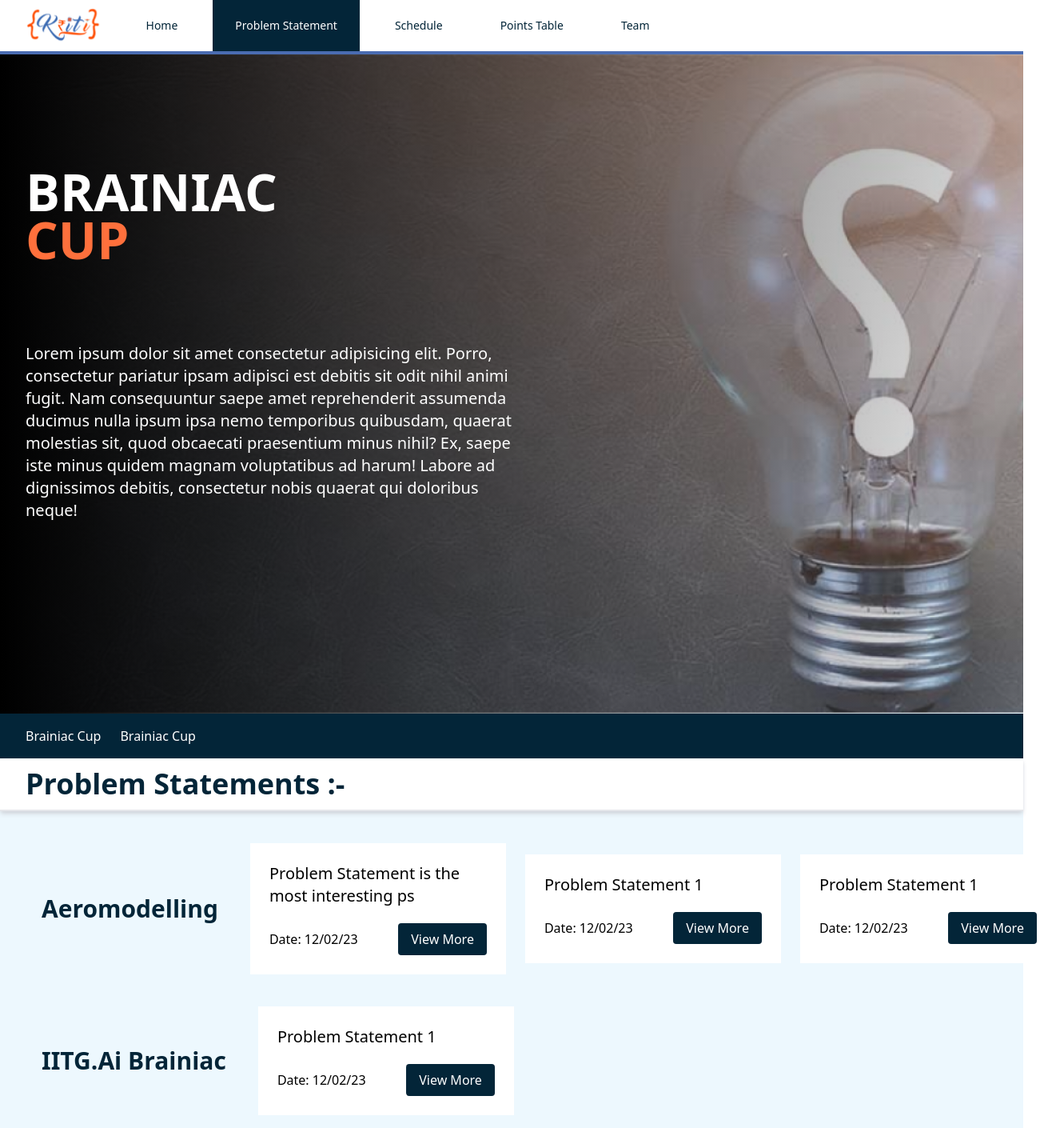
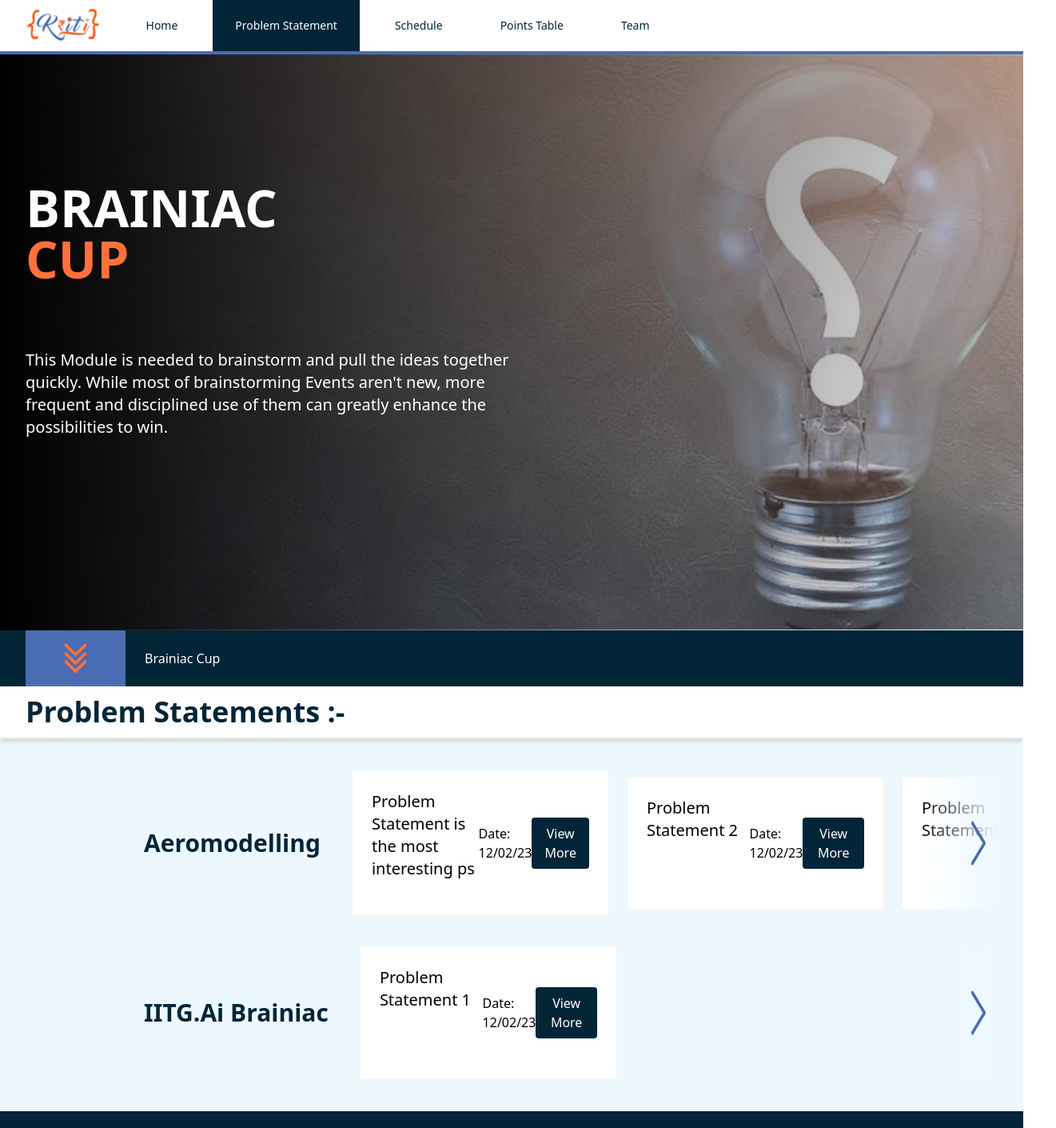
Before and after one commit to techboard-iitg/kriti23, a React (Vite) app: page /problem-statement in a window 1280 px wide. Shown: the top 1410 px of the page at 80% size, 1321 px wide, since content can reach past the window. Built offline with nearby package versions, Linux system fonts and the light colour scheme.

Commit message:
problem statement done

```diff
--- a/src/components/navbar.jsx
+++ b/src/components/navbar.jsx
@@ -77,7 +77,7 @@ export default function Navbar() {
             </div>
           </div>
 
-          {/* <Disclosure.Panel className='sm:hidden'>
+          <Disclosure.Panel className='sm:hidden'>
             <div className='space-y-1 px-2 pt-2 pb-3'>
               {navigation.map((item) => (
                 <NavLink
@@ -97,7 +97,7 @@ export default function Navbar() {
                 </NavLink>
               ))}
             </div>
-          </Disclosure.Panel> */}
+          </Disclosure.Panel>
         </>
       )}
     </Disclosure>
--- a/src/components/ps-component.jsx
+++ b/src/components/ps-component.jsx
@@ -2,7 +2,7 @@ import React from "react";
 
 const PSComponent = ({ title, date, link }) => {
   return (
-    <div className='bg-white p-6 w-[20rem]'>
+    <div className='bg-white p-6 w-[20rem] min-h-[10.3rem] flex justify-between'>
       <h1 className='text-xl mb-5'> {title} </h1>
       <div className='flex justify-between items-center'>
         <div>Date: {date}</div>
--- /dev/null
+++ b/src/components/ps-home-component .jsx
@@ -0,0 +1,18 @@
+import React from 'react';
+
+const PSHomeComponent = ({item}) => {
+  return (
+    <div className='flex flex-col w-2/6 bg-white border-2 border-customBlue-300'>
+      <div className='relative border-b-2 border-customBlue-300 z-0'>
+        <h1 className='absolute bottom-0 left-0 text-5xl p-4 text-white'>{item.title}</h1>
+        <img src={item.image} alt={item.alt} className='h-64 mx-auto z-0' style={{position: "initial"}} />
+      </div>
+      <div className='text-black px-6 py-8'>
+        <p className='text-base'>{item.desc}</p>
+        <a href={item.link} className='text-sm text-blue-500 underline cursor-pointer'>Learn More</a>
+      </div>
+    </div>
+  );
+}
+
+export default PSHomeComponent;
--- a/src/routes/home.jsx
+++ b/src/routes/home.jsx
@@ -8,6 +8,7 @@ import homeImage from "../assets/Frame1.jpg";
 import KritiLogo from "../assets/kriti-logo.svg"
 import TechboardLogo from "../assets/techboard-logo.svg"
 import { Parallax, Background } from "react-parallax";
+import PSHomeComponent from "../components/ps-home-component ";
 
 export default function Home() {
 
@@ -24,6 +25,15 @@ export default function Home() {
             window.removeEventListener('resize', changeWidth)
         }
     },[])
+
+    const data = [
+        {
+            image: "https://www.shutterstock.com/image-photo/closeup-photo-amazing-short-hairdo-600w-1617540484.jpg",
+            title: "Hostel 1",
+            desc: "Lorem ipsum dolor sit amet, consectetur adipiscing elit, sed do eiusmod tempor incididunt ut labore et dolore magna aliqua. Ut enim ad minim veniam, quis nostrud exercitation ullamco laboris nisi ut aliquip ex ea commodo consequat.",
+            link: "/hostel1"
+        }
+    ]
 
     useEffect(() => {
         sanityClient
@@ -230,6 +240,12 @@ export default function Home() {
                 </Link>
                 <br/><br/><br/>
 
+                {data.map((item, index) => {
+                    return <PSHomeComponent item={item} key={index}/>
+                })}
+
+
+
             </div>
             <Footer />
         </div>
--- a/src/routes/problem-statement.jsx
+++ b/src/routes/problem-statement.jsx
@@ -3,6 +3,9 @@ import Footer from "../components/footer";
 import Navbar from "../components/navbar";
 import ProblemStatementImage from "../assets/problem-statement.png";
 import PSComponent from "../components/ps-component";
+import { ChevronRightIcon } from "@heroicons/react/24/outline";
+import "./scrollbar-hide.css";
+import DownArrow from "../assets/down-arrow.svg";
 
 const ProblemStatement = () => {
   const cupsName = ["Brainiac Cup", "Brainiac Cup"];
@@ -18,12 +21,22 @@ const ProblemStatement = () => {
             link: "https://www.google.com",
           },
           {
-            title: "Problem Statement 1",
+            title: "Problem Statement 2",
             date: "12/02/23",
             link: "https://www.google.com",
           },
           {
-            title: "Problem Statement 1",
+            title: "Problem Statement 3",
+            date: "12/02/23",
+            link: "https://www.google.com",
+          },
+          {
+            title: "Problem Statement 4",
+            date: "12/02/23",
+            link: "https://www.google.com",
+          },
+          {
+            title: "Problem Statement 5",
             date: "12/02/23",
             link: "https://www.google.com",
           },
@@ -74,7 +87,7 @@ const ProblemStatement = () => {
     ],
   ];
   return (
-    <div className='min-h-screen bg-customBlue-100 flex flex-col'>
+    <div className='min-h-screen bg-customBlue-100 flex flex-col max-w-[100vw] overflow-hidden'>
       <div className='sticky top-0 z-10'>
         <Navbar />
       </div>
@@ -83,26 +96,22 @@ const ProblemStatement = () => {
           style={{
             backgroundImage: `linear-gradient(to right, rgba(0, 0, 0, 1), rgba(255, 255, 255, 0.2)), url(${ProblemStatementImage})`,
           }}
-          className='py-20 min-h-max w-screen bg-cover bg-center bg-no-repeat'
+          className='pt-20 pb-2 md:py-20 min-h-max w-screen bg-cover bg-center bg-no-repeat'
         >
-          <div className='mx-auto max-w-7xl px-2 sm:px-6 lg:px-8 py-20'>
+          <div className='mx-auto max-w-7xl pl-12 md:pl-6 lg:pl-8 py-2 md:py-20'>
             <div className='flex flex-col items-start justify-between'>
               <div>
-                <p className='text-[4rem] leading-6 uppercase font-bold text-white'>
+                <p className='text-5xl md:text-[4rem] leading-16 md:leading-12 uppercase font-bold text-white'>
                   Brainiac
                 </p>
-                <p className='text-[4rem] uppercase font-bold text-customOrange-100'>
+                <p className='text-5xl md:text-[4rem] uppercase font-bold text-customOrange-100'>
                   Cup
                 </p>
-                <p className='text-white text-wrap w-3/6 py-20 text-xl'>
-                  Lorem ipsum dolor sit amet consectetur adipisicing elit.
-                  Porro, consectetur pariatur ipsam adipisci est debitis sit
-                  odit nihil animi fugit. Nam consequuntur saepe amet
-                  reprehenderit assumenda ducimus nulla ipsum ipsa nemo
-                  temporibus quibusdam, quaerat molestias sit, quod obcaecati
-                  praesentium minus nihil? Ex, saepe iste minus quidem magnam
-                  voluptatibus ad harum! Labore ad dignissimos debitis,
-                  consectetur nobis quaerat qui doloribus neque!
+                <p className='text-white text-wrap w-4/6 md:w-3/6 py-2 md:py-20 md:text-xl'>
+                  This Module is needed to brainstorm and pull the ideas
+                  together quickly. While most of brainstorming Events aren't
+                  new, more frequent and disciplined use of them can greatly
+                  enhance the possibilities to win.
                 </p>
               </div>
             </div>
@@ -112,13 +121,23 @@ const ProblemStatement = () => {
           <div className='mx-auto max-w-7xl px-2 sm:px-6 lg:px-8 text-black'>
             <div className='flex flex-col items-start justify-between'>
               <div>
-                <ul className='flex gap-6 text-white'>
+                <ul className='flex gap-6 text-white items-center'>
                   {cupsName.map((item, index) => {
+                    if (index !== selectedCup)
                       return (
                         <li key={index} className='text-base py-4'>
                           <button onClick={() => setSelectedCup(index)}>
                             {item}
                           </button>
+                        </li>
+                      );
+                    else
+                      return (
+                        <li
+                          key={index}
+                          className='text-base py-4 bg-customBlue-200 px-12'
+                        >
+                          <img src={DownArrow} alt='down-arrow' />
                         </li>
                       );
                   })}
@@ -130,30 +149,83 @@ const ProblemStatement = () => {
         <div className='bg-white shadow-md shadow-gray-300 border-b-2 relative'>
           <div className='mx-auto max-w-7xl px-2 sm:px-6 lg:px-8'>
             <div className='flex flex-col items-start justify-between'>
-              <div className='text-customBlue-300 text-4xl py-3 font-semibold'>
+              <div className='text-customBlue-300 text-4xl py-3 sm:ml-0 ml-4 font-semibold'>
                 Problem Statements :-
               </div>
             </div>
           </div>
         </div>
-        <div className='bg-customBlue-100 my-10'>
-          <div className='mx-auto max-w-7xl px-2 sm:px-6 lg:px-8'>
-            <div className='flex flex-col items-start justify-between ml-5 gap-10'>
+        <div className='bg-customBlue-100 my-10 max-w-[100vw]'>
+          <div className='sm:ml-32 ml-4 px-2 sm:px-6 lg:px-8'>
+            <div className='flex flex-col items-start justify-between ml-5 gap-10 overflow-hidden'>
               {allProblemStatements[selectedCup].map((item, index) => {
                 return (
-                  <div key={index} className='flex items-center gap-10'>
+                  <div
+                    key={index}
+                    className='flex items-center gap-10 justify-between w-full relative'
+                  >
                     <div className='text-customBlue-300 text-3xl font-semibold py-4'>
                       {item.club}
                     </div>
-                    <ul className='flex gap-6 items-center'>
+                    <ul
+                      className='flex gap-6 items-center overflow-x-scroll flex-1 scrollbar-hide'
+                      id={`scrollbar-${index}`}
+                      onScroll={(e) => {
+                        if (
+                          Math.abs(
+                            e.currentTarget.offsetWidth +
+                              e.currentTarget.scrollLeft -
+                              e.currentTarget.scrollWidth
+                          ) < 10
+                        ) {
+                          document.getElementById(
+                            `scrollbutton-${index}`
+                          ).style.opacity = 0;
+                          setTimeout(() => {
+                            document.getElementById(
+                              `scrollbutton-${index}`
+                            ).style.display = "none";
+                          }, 150);
+                        } else {
+                          document.getElementById(
+                            `scrollbutton-${index}`
+                          ).style.display = "flex";
+                          document.getElementById(
+                            `scrollbutton-${index}`
+                          ).style.opacity = 100;
+                        }
+                      }}
+                    >
                       {item.problemStatements.map((problem, index) => {
                         return (
                           <li key={index}>
-                            <PSComponent title={problem.title} date={problem.date} link={problem.link} />
+                            <PSComponent
+                              title={problem.title}
+                              date={problem.date}
+                              link={problem.link}
+                            />
                           </li>
                         );
                       })}
                     </ul>
+                    <div
+                      id={`scrollbutton-${index}`}
+                      className='bg-gradient-to-r from-transparent to-customBlue-100 h-[10.3rem] w-24 flex items-center justify-end absolute right-0 hover:cursor-pointer transition-all'
+                      onClick={(e) => {
+                        e.preventDefault();
+                        document.getElementById(
+                          `scrollbar-${index}`
+                        ).scrollLeft += 400;
+                      }}
+                    >
+                      <ChevronRightIcon
+                        fontSize={"10rem"}
+                        height={"5rem"}
+                        preserveAspectRatio={"none"}
+                        color={"#4A6CB2"}
+                        width={"3rem"}
+                      />
+                    </div>
                   </div>
                 );
               })}
--- /dev/null
+++ b/src/routes/scrollbar-hide.css
@@ -0,0 +1,9 @@
+.scrollbar-hide::-webkit-scrollbar {
+  display: none;
+}
+
+.scrollbar-hide {
+  -ms-overflow-style: none; /* IE and Edge */
+  scrollbar-width: none; /* Firefox */
+  scroll-behavior: smooth;
+}
```
Lines whose indentation alone changed are shown as unchanged.
